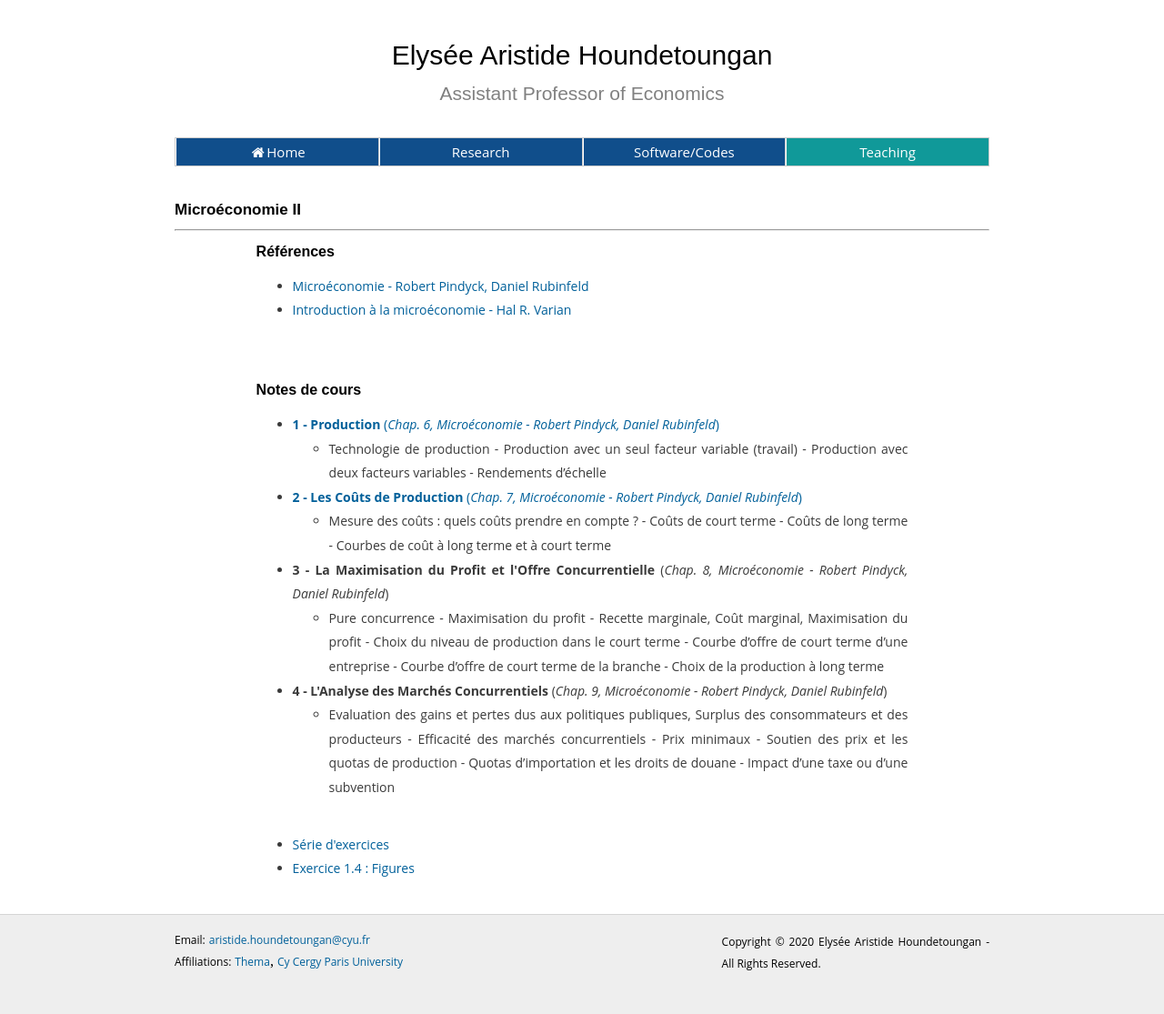
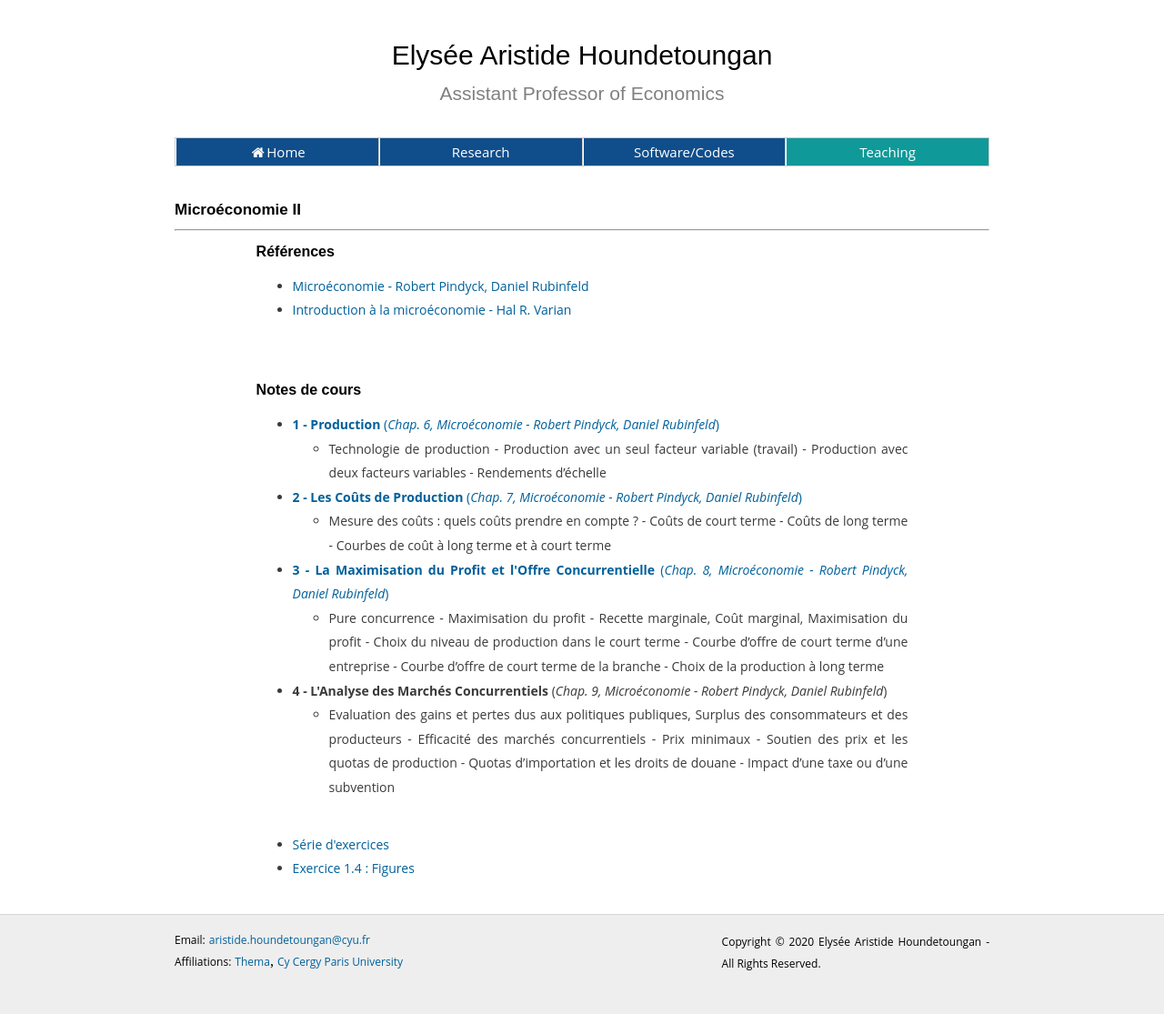
Before and after one commit to ahoundetoungan/ahoundetoungan.github.io, a Jekyll site: the page built from teaching/microL1DUS2.html, in a window 1280 px wide. Shown: the whole page at 91% size. Built offline with Jekyll 4.4.1, drawn with Linux system fonts in a browser that asks for light colours.

Commit message:
teaching

```diff
--- a/teaching/microL1DUS2.html
+++ b/teaching/microL1DUS2.html
@@ -27,7 +27,7 @@ $(document).ready(function() {
       <ul><li>Technologie de production - Production avec un seul facteur variable (travail) - Production avec deux facteurs variables - Rendements d’échelle</li></ul>
       <li><a href="/files/teaching/microl1dus2/Les_Couts_de_Production.pdf" target="_blank" class="abled"> <b>2 - Les Coûts de Production</b> (<i>Chap. 7, Microéconomie - Robert Pindyck, Daniel Rubinfeld</i>)</a></li>
       <ul><li>Mesure des coûts : quels coûts prendre en compte ? - Coûts de court terme - Coûts de long terme - Courbes de coût à long terme et à court terme</li></ul>
-      <li> <b>3 - La Maximisation du Profit et l'Offre Concurrentielle</b> (<i>Chap. 8, Microéconomie - Robert Pindyck, Daniel Rubinfeld</i>)</li>
+      <li><a href="/files/teaching/microl1dus2/Maximisation_du_profit_Offre_concurrentielle.pdf" target="_blank" class="abled"> <b>3 - La Maximisation du Profit et l'Offre Concurrentielle</b> (<i>Chap. 8, Microéconomie - Robert Pindyck, Daniel Rubinfeld</i>)</a></li>
       <ul><li>Pure concurrence - Maximisation du profit - Recette marginale, Coût marginal, Maximisation du profit - Choix du niveau de production dans le court terme - Courbe d’offre de court terme d’une entreprise - Courbe d’offre de court terme de la branche - Choix de la production à long terme</li></ul>
       <li> <b>4 - L'Analyse des Marchés Concurrentiels</b> (<i>Chap. 9, Microéconomie - Robert Pindyck, Daniel Rubinfeld</i>)</li>
       <ul><li>Evaluation des gains et pertes dus aux politiques publiques, Surplus des consommateurs et des producteurs - Efficacité des marchés concurrentiels - Prix minimaux - Soutien des prix et les quotas de production - Quotas d’importation et les droits de douane - Impact d’une taxe ou d’une subvention</li></ul>
```
Also changed, not shown: 1 other file.
